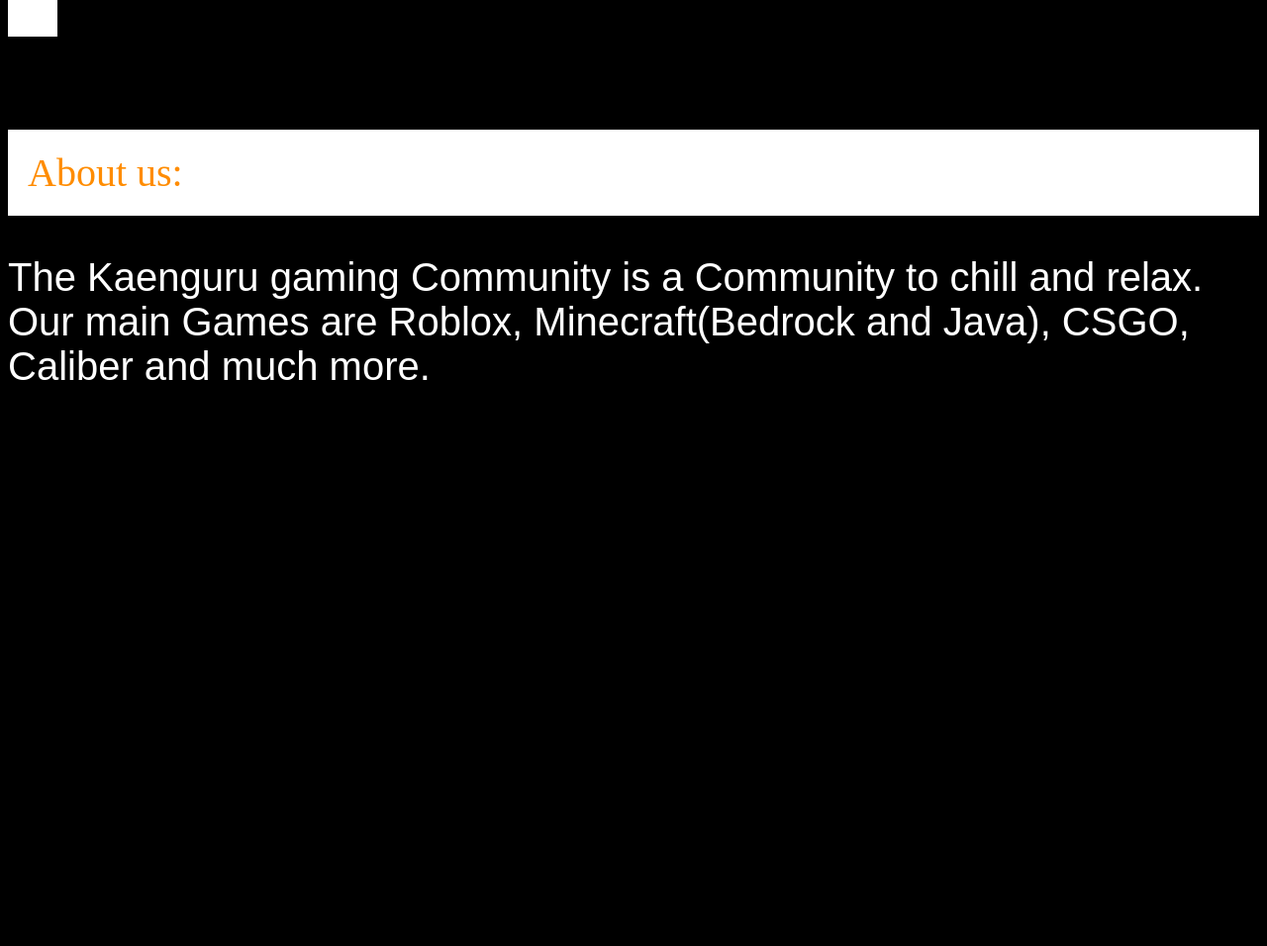
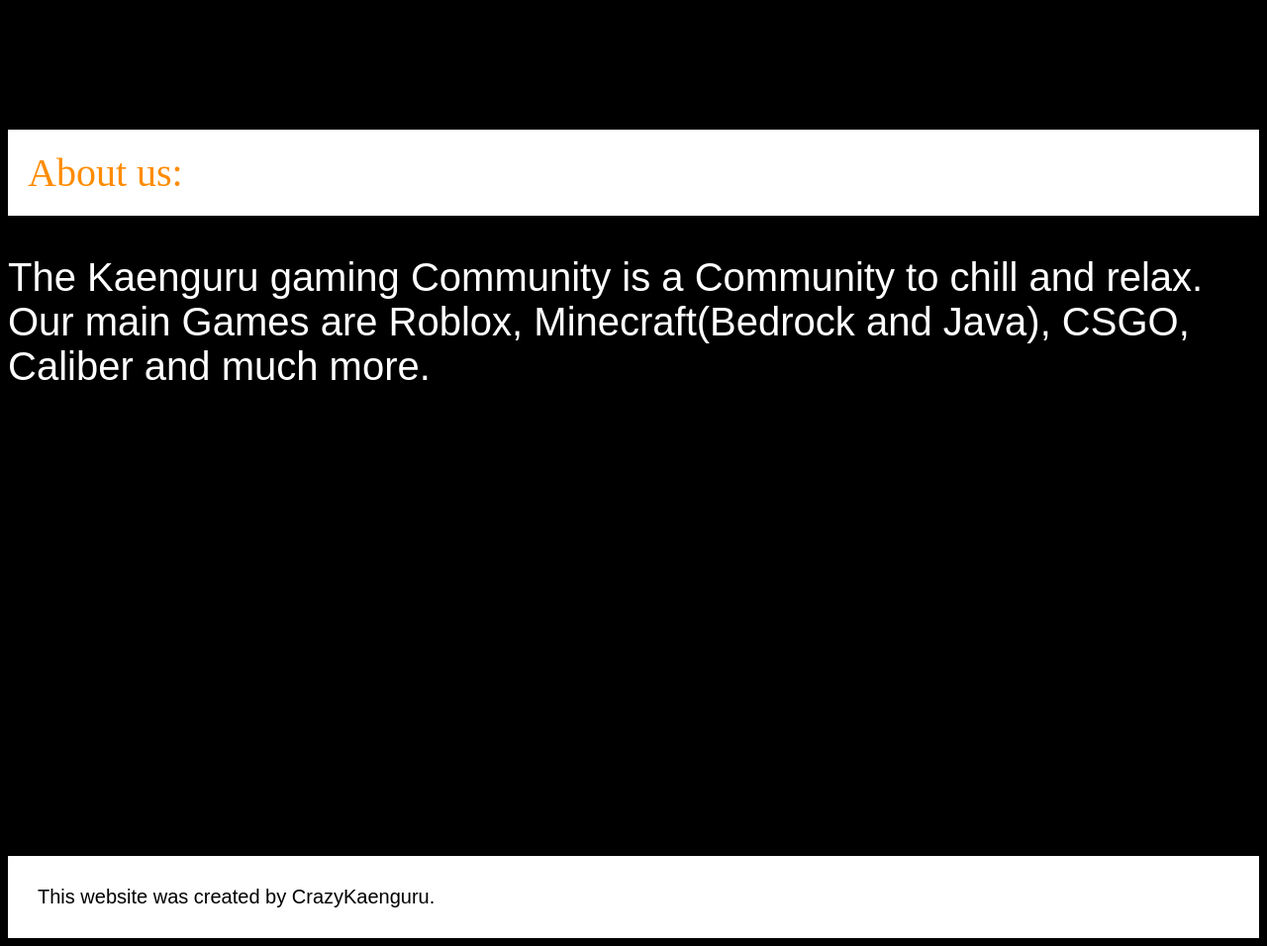
Before and after one commit to CrazyKaenguru/Gaming-Community, a plain HTML site: page index.html in a window 1280 px wide. Shown: the part 371-1327 px from the top of the page at 99% size. Before the commit the page ends 849 px from the top, so only its background shows below. Drawn offline with Linux system fonts and the light colour scheme.

Commit message:
features added

```diff
--- a/StyleSheet.css
+++ b/StyleSheet.css
@@ -78,27 +78,40 @@
         background-color: white;
 
         left:0px;
+        top:0px;
+    }
+    25% {
+        background-color: white;
+        left: 1200px;
+        top:0px;
 
     }
-    50%{
-        background-color:black;
-
+    50% {
+        background-color: white;
         left: 1200px;
-
+        top: -110px
+    }
+    75% {
+        background-color: white;
+        left: 0px;
+        top: -110px
     }
     100% {
         background-color: white;
         left: 0px;
+        top: 0px
     }
 
 }
-div2{
+div2 {
     animation-name: myAnimation;
-    animation-duration:2s;
-    position:relative;
-    width:20px;
-    height:20px;
-    transform:translateY(-40px)
+    animation-duration: 4s;
+    position: relative;
+    width: 20px;
+    height: 20px;
+    transform: translate(100px,-40px);
+    animation-iteration-count: infinite;
+    border-radius: 30px;
 }
 .about_first_line {
     display: flex;
@@ -108,3 +121,10 @@
     font-size: 40px;
     font-family: 'Distant Galaxy';
 }
+footer {
+    display: flex;
+    background: white;
+    padding: 30px;
+    font-size: 20px;
+    font-family:Arial;
+}
--- a/StyleSheet1.css
+++ b/StyleSheet1.css
@@ -69,3 +69,10 @@
 .Join_button_DC:hover {
     background: orange;
 }
+footer {
+    display: flex;
+    background: white;
+    padding: 30px;
+    font-size: 20px;
+    font-family: Arial;
+}
--- a/index.html
+++ b/index.html
@@ -26,13 +26,40 @@
 
     <div9>
         <div3 class="about_first_line">About us:</div3>
-        <pre class="about">
-The Kaenguru gaming Community is a Community to chill and relax.
-Our main Games are Roblox, Minecraft(Bedrock and Java), CSGO,
-Caliber and much more.
+        <p class="about">
+            The Kaenguru gaming Community is a Community to chill and relax.
+            Our main Games are Roblox, Minecraft(Bedrock and Java), CSGO,
+            Caliber and much more.
 
-</pre>
+        </p>
     </div9>
+    <br />
+    <br />
+    <br />
+    <br />
+    <br />
+    <br />
+    <br />
+    <br />
+    <br />
+    <br />
+    <br />
+    <br />
+    <br />
+    <br />
+    <br />
+    <br />
+    <br />
+    <br />
+    <br />
+    <br />
+    <br />
+    <br />
+    <br />
+    <br />
+    <footer>
+        This website was created by CrazyKaenguru.
+    </footer>
+</body>
 
-</body>
 </html>
```
Also changed, not shown: index2.html (+31 -1 lines).
